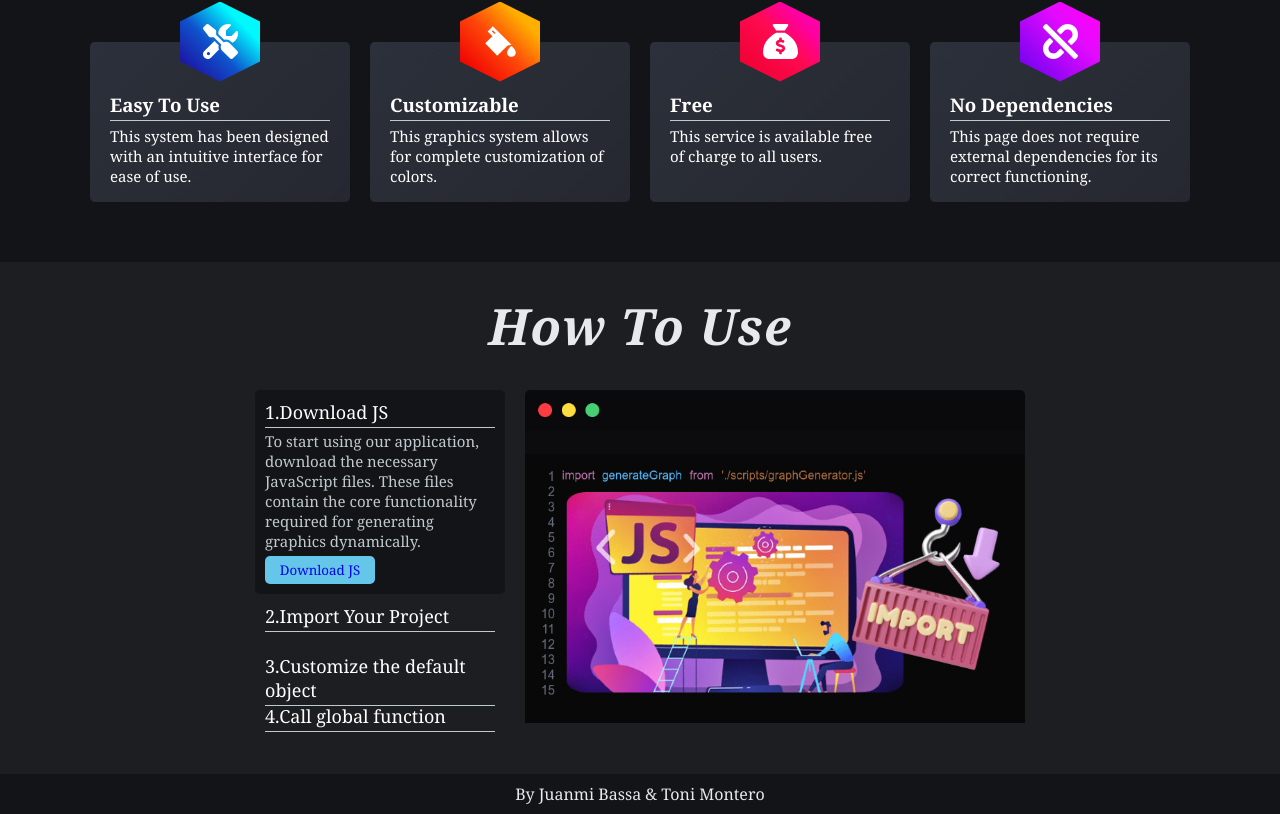
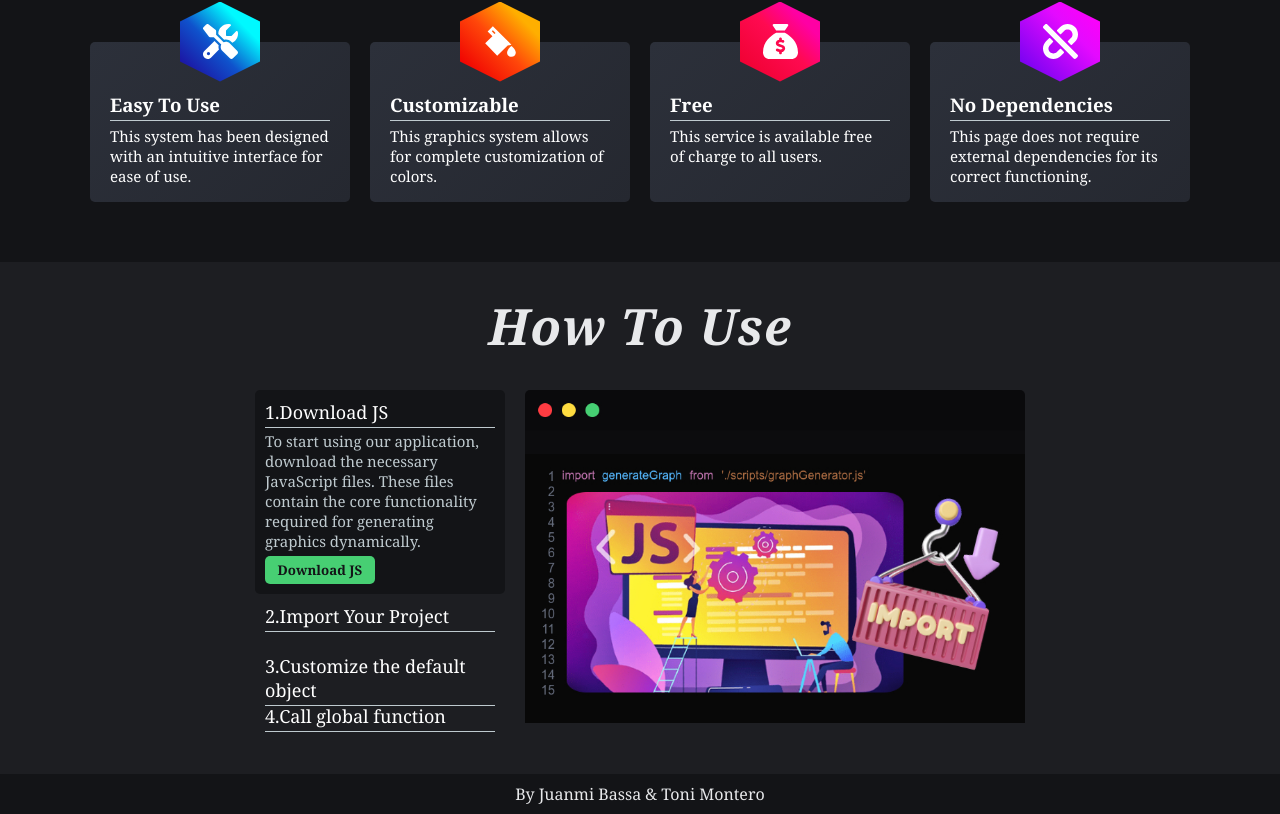
Before and after one commit to JuanmiBassa/graphGenerator, a React (Vite) app: page / in a window 1280 px wide. Shown: the part 702-1516 px from the top of the page. Built offline with nearby package versions, Linux system fonts and the light colour scheme.

Commit message:
botonesCambios

```diff
--- a/src/index.css
+++ b/src/index.css
@@ -23,7 +23,7 @@
     --light-white: #E8E9EB;
     --secondary-text: #bfcacf;
 
-    --prym-green: #25f174;
+    --default-button: #47CF73;
     --prym-red: #fc513a;
   }
 
@@ -40,12 +40,14 @@ input {
     display: flex;
     justify-content: center;
     align-items: center;
-    background-color: #66c6e9;
+    background: var(--default-button);
     padding: 5px;
     border-radius: 5px;
     margin-top: 5px;
     width: 100px;
     text-decoration: none;
+    color: var(--bg-dark);
+    font-weight: bolder;
 }
 
 /* HEADER, ROOT.JSX */
```
